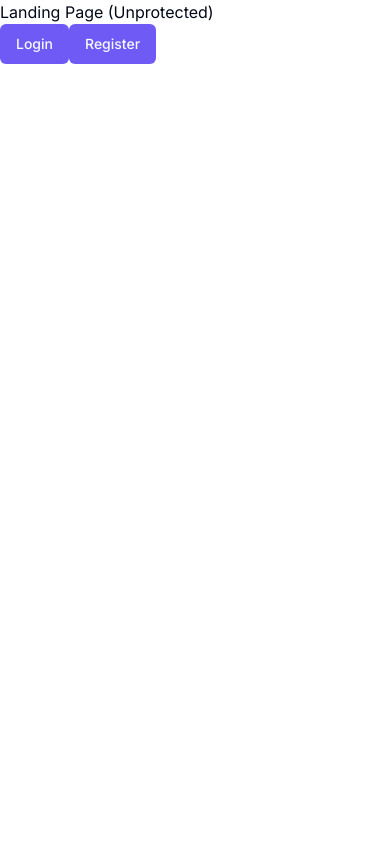
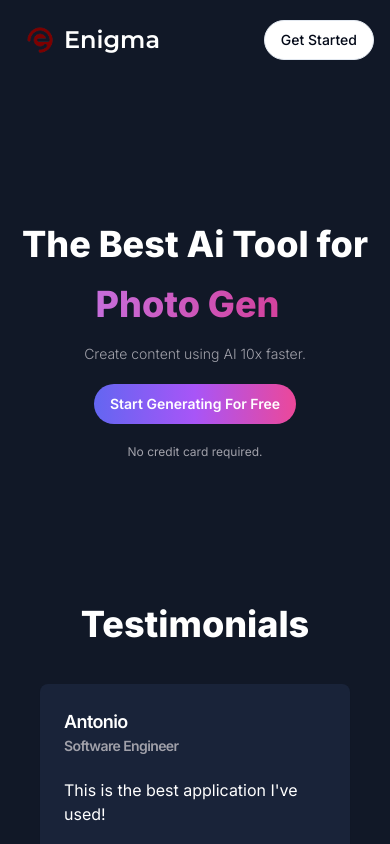
Before and after one commit to bekaChaduneli/enigma, a Next.js app: page / in a window 390 px wide. Built offline with nearby package versions, Linux system fonts and the light colour scheme; no server answers.

Commit message:
landing page finish

```diff
--- /dev/null
+++ b/app/(landing)/layout.tsx
@@ -0,0 +1,11 @@
+const LandingLayout = ({ children }: { children: React.ReactNode }) => {
+    return (
+        <main className="h-full bg-[#111827] overflow-auto">
+            <div className="mx-auto max-w-screen-xl h-full w-full">
+                {children}
+            </div>
+        </main>
+    );
+};
+
+export default LandingLayout;
--- a/app/(landing)/page.tsx
+++ b/app/(landing)/page.tsx
@@ -1,18 +1,13 @@
-import { Button } from "@/components/ui/button";
-import Link from "next/link";
+import LandingContent from "@/components/landing-content";
+import { LandingHero } from "@/components/landing-hero";
+import LandingNavbar from "@/components/landing-navbar";
 
 const LandingPage = () => {
     return (
-        <div>
-            Landing Page (Unprotected)
-            <div>
-                <Link href="/sign-in">
-                    <Button>Login</Button>
-                </Link>
-                <Link href="/sign-up">
-                    <Button>Register</Button>
-                </Link>
-            </div>
+        <div className="h-full">
+            <LandingNavbar />
+            <LandingHero />
+            <LandingContent />
         </div>
     );
 };
--- /dev/null
+++ b/components/landing-content.tsx
@@ -0,0 +1,64 @@
+"use client";
+
+import { Card, CardContent, CardHeader, CardTitle } from "@/components/ui/card";
+
+const testimonials = [
+    {
+        name: "Antonio",
+        avatar: "A",
+        title: "Software Engineer",
+        description: "This is the best application I've used!",
+    },
+    {
+        name: "Antonio",
+        avatar: "A",
+        title: "Software Engineer",
+        description: "This is the best application I've used!",
+    },
+    {
+        name: "Antonio",
+        avatar: "A",
+        title: "Software Engineer",
+        description: "This is the best application I've used!",
+    },
+    {
+        name: "Antonio",
+        avatar: "A",
+        title: "Software Engineer",
+        description: "This is the best application I've used!",
+    },
+];
+
+const LandingContent = () => {
+    return (
+        <div className="px-10 pb-20">
+            <h2 className="text-center text-4xl text-white font-extrabold mb-10">
+                Testimonials
+            </h2>
+            <div className="grid grid-cols-1 sm:grid-cols-2 md:grid-cols-3 lg:grid-cols-4 gap-4">
+                {testimonials.map((item) => (
+                    <Card
+                        key={item.description}
+                        className="bg-[#192339] border-none text-white"
+                    >
+                        <CardHeader>
+                            <CardTitle className="flex items-center gap-x-2">
+                                <div>
+                                    <p className="text-lg">{item.name}</p>
+                                    <p className="text-zinc-400 text-sm">
+                                        {item.title}
+                                    </p>
+                                </div>
+                            </CardTitle>
+                            <CardContent className="pt-4 px-0">
+                                {item.description}
+                            </CardContent>
+                        </CardHeader>
+                    </Card>
+                ))}
+            </div>
+        </div>
+    );
+};
+
+export default LandingContent;
--- /dev/null
+++ b/components/landing-hero.tsx
@@ -0,0 +1,48 @@
+"use client";
+
+import { useAuth } from "@clerk/nextjs";
+import Link from "next/link";
+import TypewriterComponent from "typewriter-effect";
+import { Button } from "@/components/ui/button";
+
+export const LandingHero = () => {
+    const { isSignedIn } = useAuth();
+    return (
+        <div className="text-white font-bold py-36 text-center space-y-5">
+            <div className="text-4xl sm:text-5xl md:text-6xl lg:text-7xl space-y-5 font-extrabold">
+                <h1>The Best Ai Tool for</h1>
+                <div className="text-transparent bg-clip-text bg-gradient-to-r from-purple-400 to-pink-600">
+                    <TypewriterComponent
+                        options={{
+                            strings: [
+                                "Chatbot.",
+                                "Photo Generation.",
+                                "Music Generation.",
+                                "Code Generation.",
+                                "Video Generation.",
+                            ],
+                            autoStart: true,
+                            loop: true,
+                        }}
+                    />
+                </div>
+            </div>
+            <div className="text-sm md:text-xl font-light text-zinc-400">
+                Create content using AI 10x faster.
+            </div>
+            <div>
+                <Link href={isSignedIn ? "/dashboard" : "/sign-up"}>
+                    <Button
+                        variant="premium"
+                        className="md:text-lg p-4 md:-6 rounded-full font-semibold"
+                    >
+                        Start Generating For Free
+                    </Button>
+                </Link>
+            </div>
+            <div className="text-zinc-400 text-xs md:text-sm font-normal">
+                No credit card required.
+            </div>
+        </div>
+    );
+};
--- /dev/null
+++ b/components/landing-navbar.tsx
@@ -0,0 +1,43 @@
+"use client";
+import { Montserrat } from "next/font/google";
+import Image from "next/image";
+import Link from "next/link";
+import { useAuth } from "@clerk/nextjs";
+
+import { cn } from "@/lib/utils";
+import { Button } from "@/components/ui/button";
+
+const font = Montserrat({
+    weight: "600",
+    subsets: ["latin"],
+});
+
+const LandingNavbar = () => {
+    const { isSignedIn } = useAuth();
+    return (
+        <nav className="p-4 bg-transparent flex items-center justify-between">
+            <Link href="/" className="flex items-center">
+                <div className="relative h-12 w-12">
+                    <Image fill alt="Logo" src="/logo.png" />
+                </div>
+                <h1
+                    className={cn(
+                        "text-2xl font-bold text-white",
+                        font.className
+                    )}
+                >
+                    Enigma
+                </h1>
+            </Link>
+            <div className="flex items-center gap-x-2">
+                <Link href={isSignedIn ? "/dashboard" : "/sign-up"}>
+                    <Button variant="outline" className="rounded-full">
+                        Get Started
+                    </Button>
+                </Link>
+            </div>
+        </nav>
+    );
+};
+
+export default LandingNavbar;
--- a/package.json
+++ b/package.json
@@ -43,6 +43,7 @@
         "tailwindcss": "3.3.3",
         "tailwindcss-animate": "^1.0.6",
         "typescript": "5.1.6",
+        "typewriter-effect": "^2.20.1",
         "zod": "^3.21.4",
         "zustand": "^4.3.9"
     },
```
Also changed, not shown: 1 other file (tests, documents, lock files or other folders).
